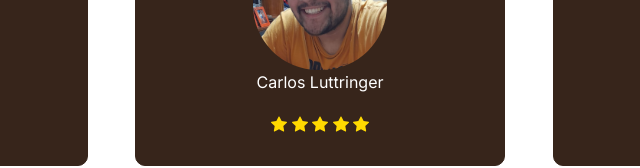
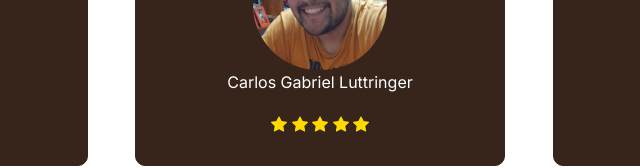
Before and after one commit to NicolasAnzevino/2da-entrega-anzevino-nicolas-cafeteria, a plain HTML site: page pages/resenas.html in a window 1280 px wide. Shown: the part 654-822 px from the top of the page, 320-960 px from the left. Drawn offline with nearby package versions, Linux system fonts and the light colour scheme.

Commit message:
Fix Reseñas

```diff
--- a/pages/resenas.html
+++ b/pages/resenas.html
@@ -69,7 +69,7 @@
                     <p class="resenas_collection__card__texto">Visito Fox Coffee todos los miércoles. El ambiente es perfecto para desconectar del trabajo y disfrutar de un buen té.</p>
                     <div class="resenas__collection__card__persona">
                         <img src="../assets/resenas-img-two.png" alt="">
-                        <p>Carlos Luttringer</p>
+                        <p>Carlos Gabriel Luttringer</p>
                     </div>
                     <svg xmlns="http://www.w3.org/2000/svg" width="16" height="16" fill="currentColor" class="bi bi-star-fill" viewBox="0 0 16 16">
                         <path d="M3.612 15.443c-.386.198-.824-.149-.746-.592l.83-4.73L.173 6.765c-.329-.314-.158-.888.283-.95l4.898-.696L7.538.792c.197-.39.73-.39.927 0l2.184 4.327 4.898.696c.441.062.612.636.282.95l-3.522 3.356.83 4.73c.078.443-.36.79-.746.592L8 13.187l-4.389 2.256z"/>
```
